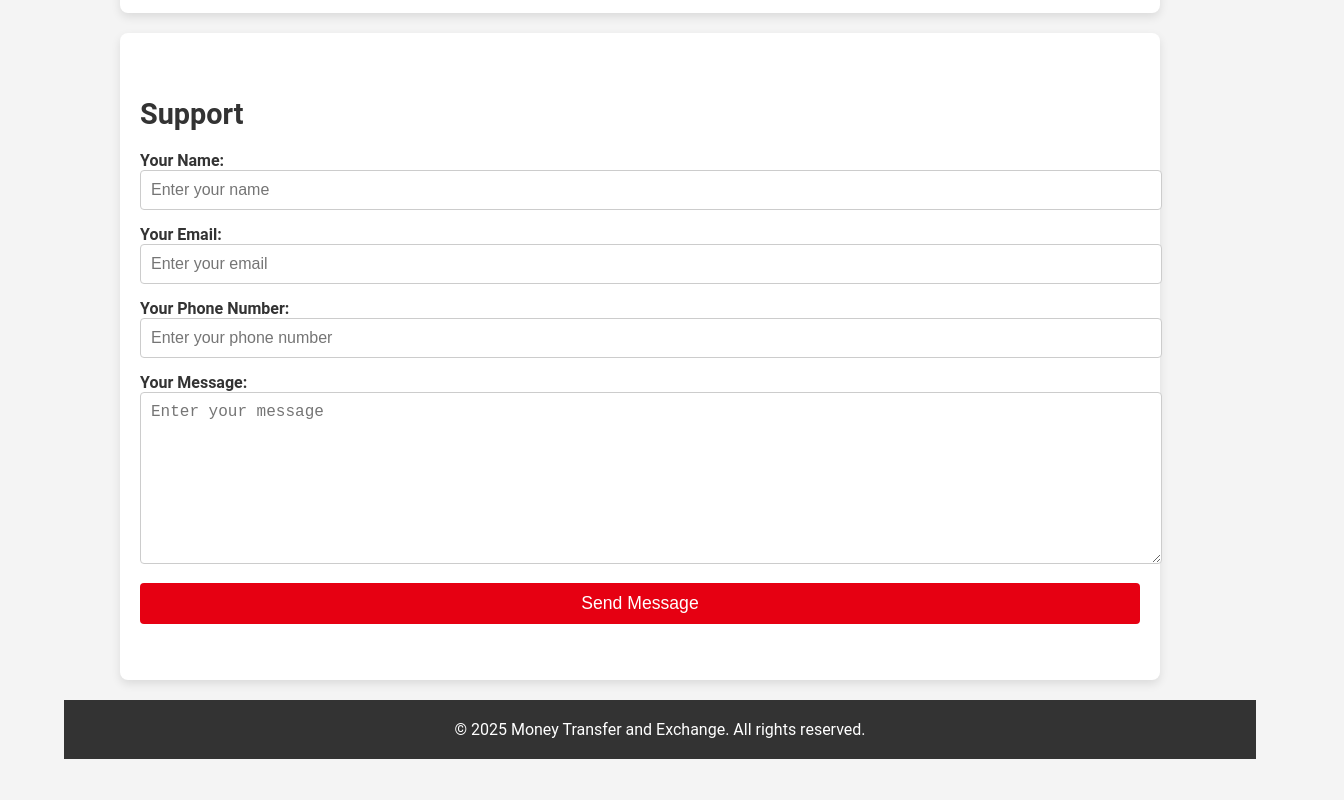
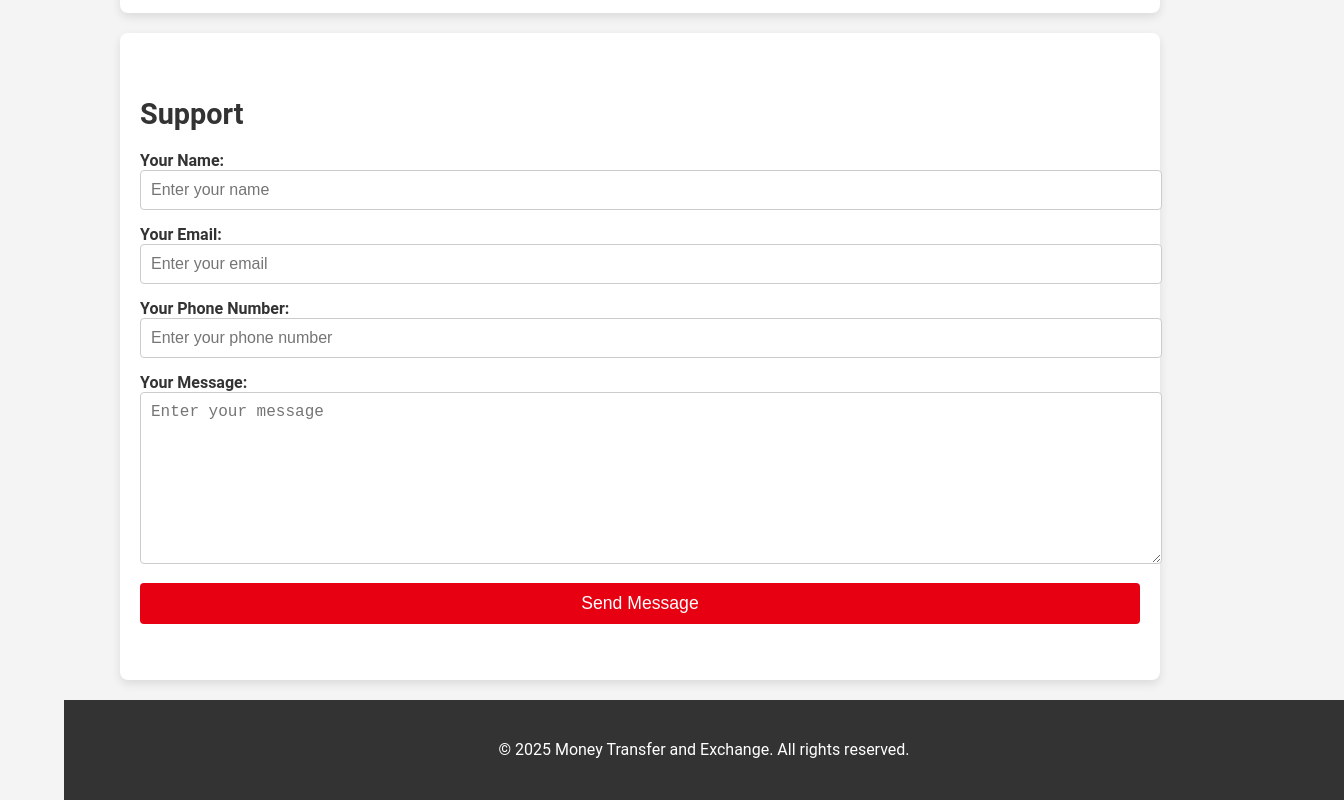
Before and after one commit to mafiajoo/moneytransfer2, a website: page index.html in a window 1280 px wide. Shown: the part 3111-3911 px from the top of the page, 1344 px wide, since content can reach past the window. Before the commit the page ends 3870 px from the top, so only its background shows below. Drawn offline with Linux system fonts and the light colour scheme; a script that the page names is missing.

Commit message:
Testing Git updates

```diff
--- a/style.css
+++ b/style.css
@@ -193,14 +193,17 @@ footer {
     background-color: #333;
     color: white;
     text-align: center;
-    padding: 20px;
+    padding: 20px 0; /* Ensures proper height */
     font-size: 1rem;
-    margin-top: auto;
-    width: 100%;
+    position: relative; /* Keeps footer at the bottom */
+    width: 100vw; /* Ensures it spans full width */
+    min-height: 60px; /* Sets minimum height */
     display: flex;
+    flex-direction: column;
     justify-content: center;
     align-items: center;
 }
+
 footer p {
     margin: 0;
     width: 100%;
```
